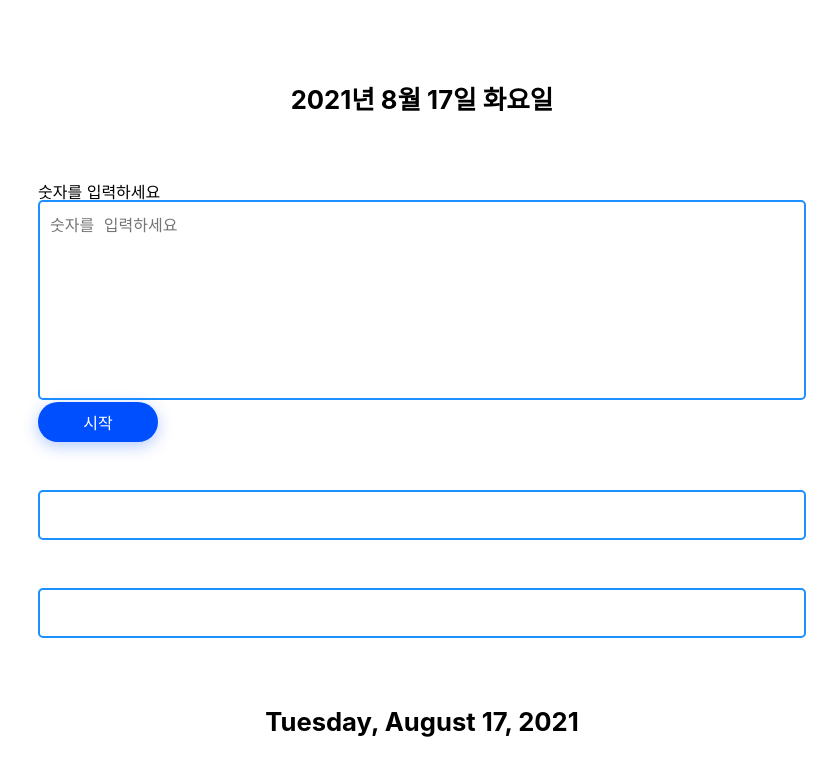
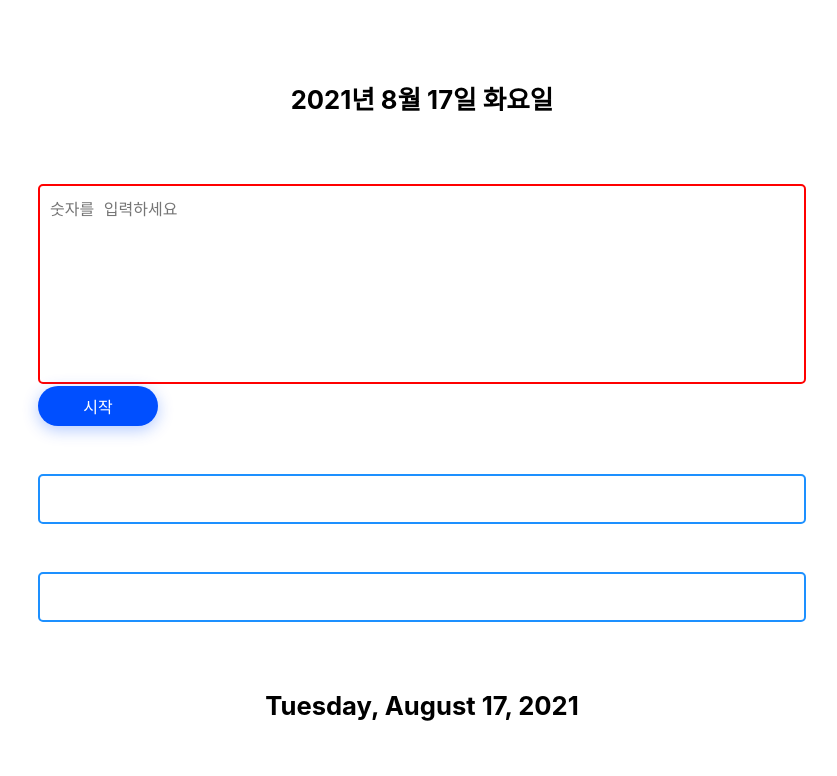
Before and after one commit to mukjo96/solar-connect, a React (Create React App) app: page / in a window 1280 px wide. Shown: the top 776 px of the page, without its empty margins (218-1055 px from the left). Built offline with nearby package versions, Linux system fonts and the light colour scheme.

Commit message:
feat: input 배열 예외처리 구현

```diff
--- a/src/App.js
+++ b/src/App.js
@@ -11,13 +11,8 @@ const App = () => {
     return (
         <Container>
             <Timer leng="ko-KR" />
-            <InputField
-                value={inputNumberList}
-                setState={setInputNumberList}
-                title="숫자를 입력하세요"
-            />
+            <InputField value={inputNumberList} setState={setInputNumberList} />
             <ResultField value={inputNumberList} />
-            <ResultField />
             <Timer leng="en-US" />
         </Container>
     );
--- a/src/common/textArea/index.js
+++ b/src/common/textArea/index.js
@@ -1,16 +1,21 @@
-import React from "react";
+import React, { forwardRef } from "react";
 import styled from "styled-components";
 
-const TextArea = ({ value, onChange, placeholder }) => {
+const TextArea = forwardRef(
+    ({ value, onChange, placeholder, onBlur, isValidate }, ref) => {
         return (
             <StyledTextArea
                 value={value}
                 placeholder={placeholder}
                 onChange={onChange}
+                onBlur={onBlur}
                 required
+                ref={ref}
+                isValidate={isValidate}
             />
         );
-};
+    }
+);
 export default TextArea;
 
 const StyledTextArea = styled.textarea`
@@ -18,7 +23,8 @@ const StyledTextArea = styled.textarea`
     height: 200px;
     padding: 10px;
     box-sizing: border-box;
-    border: solid 2px #1e90ff;
+    border: ${(props) =>
+        props.isValidate ? "solid 2px #1e90ff" : "solid 2px red"};
     border-radius: 5px;
     font-size: 16px;
     resize: none;
--- a/src/components/inputField/inputField.js
+++ b/src/components/inputField/inputField.js
@@ -1,38 +1,58 @@
 import SubmitButton from "common/input/submitButton";
 import TextArea from "common/textArea";
-import React, { useState } from "react";
+import React, { useRef, useState } from "react";
+import styled from "styled-components";
 
 const InputField = ({ setState, title }) => {
     const [inputValue, setInputValue] = useState("");
+    const [isValidate, setIsValidate] = useState(false);
+    const [error, setError] = useState("");
+    const textRef = useRef();
 
     const handleChange = (e) => {
         const { value } = e.target;
-        const regex = /[0-9 | ,]$/;
-        if (regex.test(value) || value === "") {
+
         setInputValue(value);
+    };
+
+    const checkValidation = () => {
+        const regex = /^[0-9,]*$/;
+
+        if (regex.test(inputValue)) {
+            setIsValidate(true);
+            setError("");
+            return true;
         }
+        setIsValidate(false);
+        setError("정확히 입력해주세요.");
+        return false;
     };
 
     const handleSubmit = (e) => {
         e.preventDefault();
+        if (checkValidation()) {
             const numberList = inputValue
                 .split(",")
-            .filter((e) => e !== "" && true)
+                .filter((e) => e)
                 .map(Number);
             setState(numberList);
             setInputValue("");
+        }
     };
 
     return (
         <div>
             <form onSubmit={handleSubmit}>
                 <label>
-                    {title}
                     <TextArea
                         value={inputValue}
                         onChange={handleChange}
                         placeholder="숫자를 입력하세요"
+                        isValidate={isValidate}
+                        onBlur={checkValidation}
+                        ref={textRef}
                     />
+                    {error && <ErrorMessage>{error}</ErrorMessage>}
                 </label>
                 <SubmitButton value="시작" />
             </form>
@@ -41,3 +61,8 @@ const InputField = ({ setState, title }) => {
 };
 
 export default InputField;
+
+const ErrorMessage = styled.p`
+    color: red;
+    font-weight: bold;
+`;
--- a/src/components/resultField/ResultField.js
+++ b/src/components/resultField/ResultField.js
@@ -4,9 +4,15 @@ import styled from "styled-components";
 const ResultField = ({ value }) => {
     const newValue = value ? value.join(",") : "";
     return (
-        <Container>
-            <ResultText>{newValue}</ResultText>
-        </Container>
+        <>
+            <Container>
+                <ResultText>{newValue}</ResultText>
+            </Container>
+
+            <Container>
+                <ResultText>{newValue}</ResultText>
+            </Container>
+        </>
     );
 };
 
```
Also changed, not shown: src/utils/sortNumber.js (added). Lines whose indentation alone changed are shown as unchanged.
